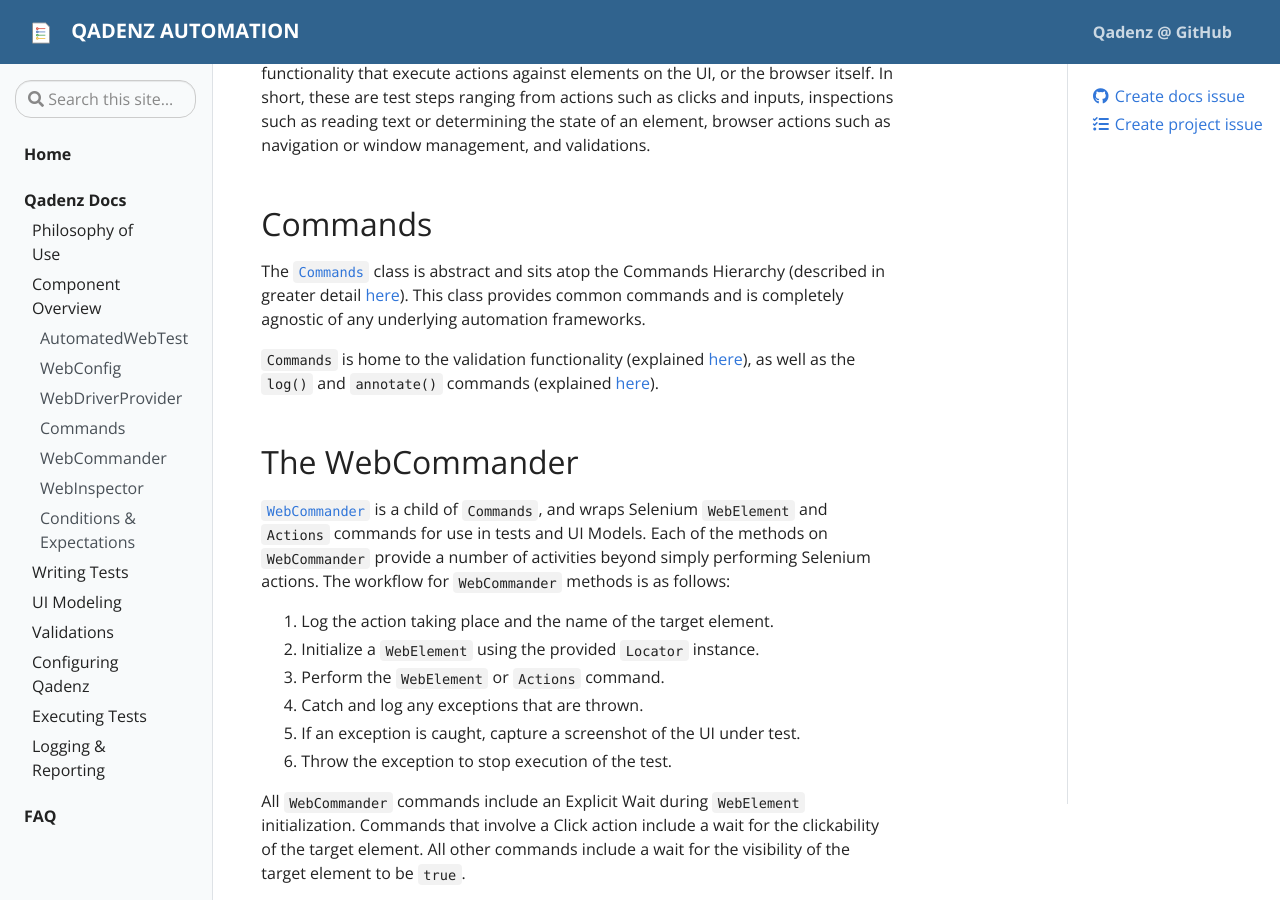
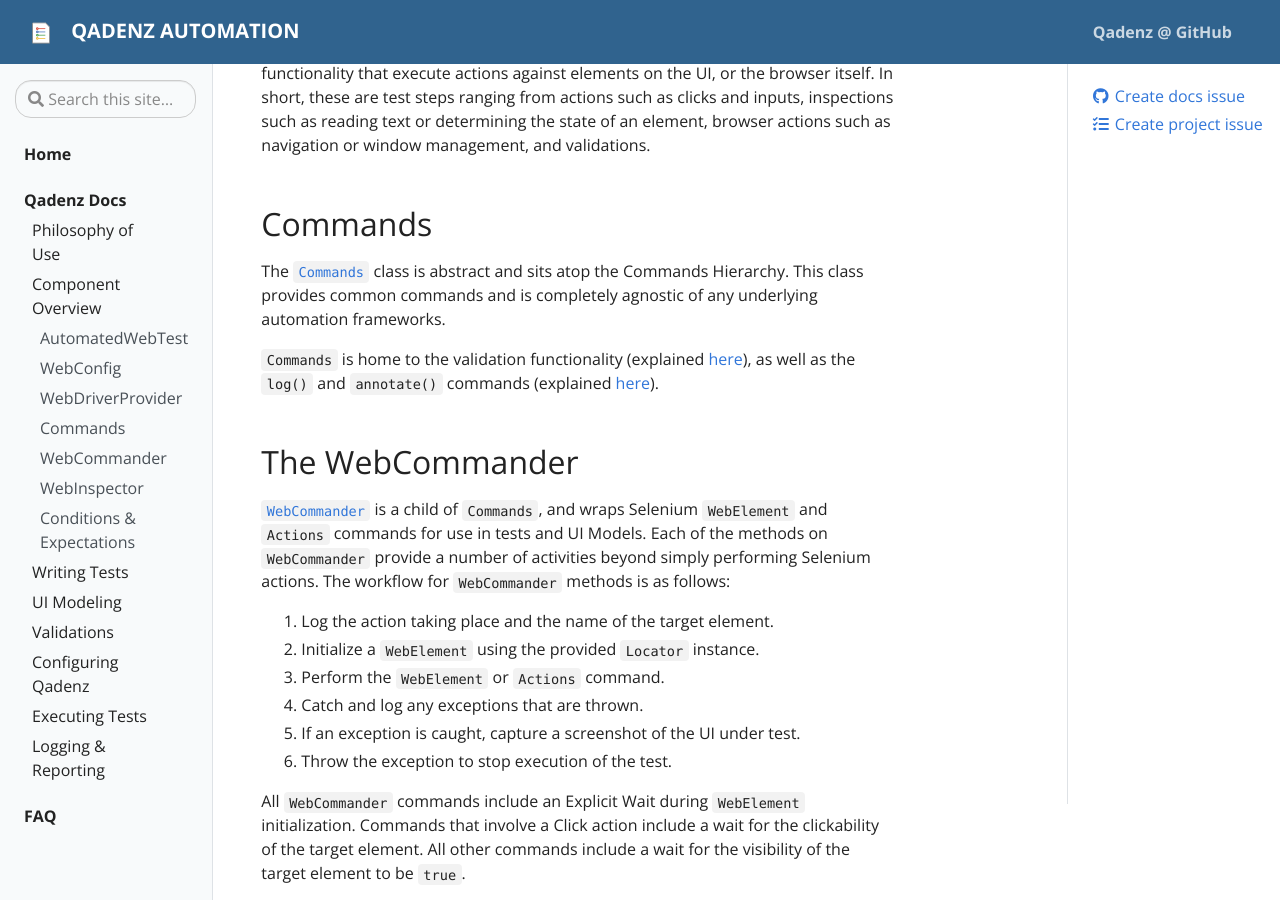
Before and after one commit to qadenz/qadenz.github.io, a Jekyll site: the page built from _docs/component-overview.md, in a window 1280 px wide and 900 px high, scrolled down 3527 px. Built offline with Jekyll 4.4.1, drawn with Linux system fonts in a browser that asks for light colours.

Commit message:
Removing bad link

```diff
--- a/_docs/component-overview.md
+++ b/_docs/component-overview.md
@@ -99,7 +99,7 @@ The classes from the `dev.qadenz.automation.commands` package are a collection o
 
 ## Commands
 
-The [`Commands`](https://github.com/qadenz/qadenz/blob/master/src/main/java/io/qadenz/automation/commands/Commands.java) class is abstract and sits atop the Commands Hierarchy (described in greater detail [here]({{ site.baseurl }}{% link _docs/extending-qadenz.md %})). This class provides common commands and is completely agnostic of any underlying automation frameworks.
+The [`Commands`](https://github.com/qadenz/qadenz/blob/master/src/main/java/io/qadenz/automation/commands/Commands.java) class is abstract and sits atop the Commands Hierarchy. This class provides common commands and is completely agnostic of any underlying automation frameworks.
 
 `Commands` is home to the validation functionality (explained [here]({{ site.baseurl }}{% link _docs/validations.md %})), as well as the `log()` and `annotate()` commands (explained [here]({{ site.baseurl }}{% link _docs/logging-and-reporting.md %})).
 
```
